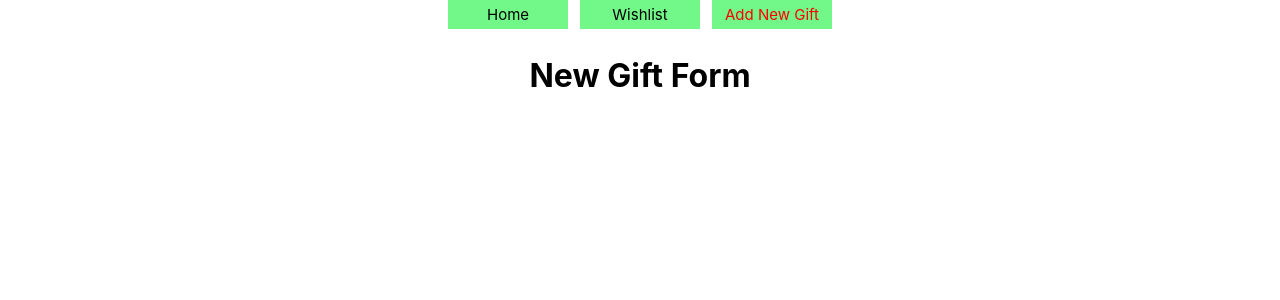
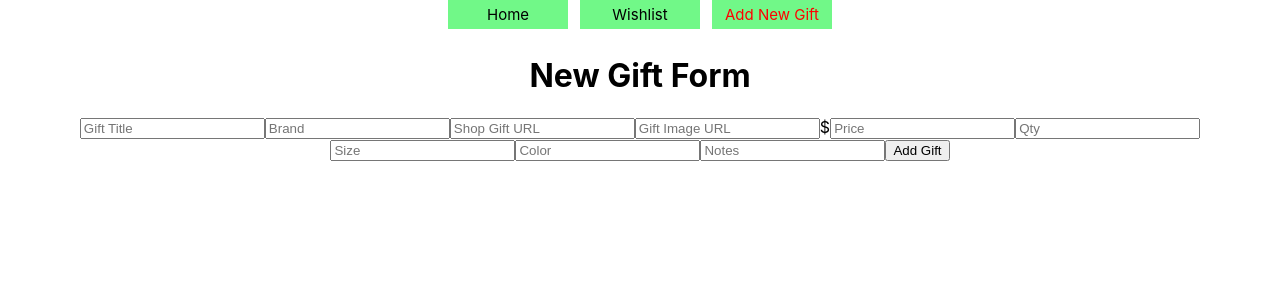
Before and after one commit to grodarte/phase-2-project, a React (Create React App) app: page /newgiftform in a window 1280 px wide. Shown: the top 300 px of the page. Built offline with nearby package versions, Linux system fonts and the light colour scheme; data requests are answered from the project's data file.

Commit message:
initial form inputs

```diff
--- a/package.json
+++ b/package.json
@@ -6,6 +6,7 @@
     "@testing-library/jest-dom": "^5.17.0",
     "@testing-library/react": "^13.4.0",
     "@testing-library/user-event": "^13.5.0",
+    "json-server": "^1.0.0-beta.3",
     "react": "^18.3.1",
     "react-dom": "^18.3.1",
     "react-router-dom": "^6.28.0",
@@ -16,7 +17,8 @@
     "start": "react-scripts start",
     "build": "react-scripts build",
     "test": "react-scripts test",
-    "eject": "react-scripts eject"
+    "eject": "react-scripts eject",
+    "server": "json-server --watch db.json"
   },
   "eslintConfig": {
     "extends": [
--- a/src/components/NewGiftForm.js
+++ b/src/components/NewGiftForm.js
@@ -1,10 +1,38 @@
+import { useState } from "react"
 import { useOutletContext } from "react-router-dom"
 
+const blankGiftForm = {
+    name: "",
+    brand: "",
+    image: "",
+    url: "",
+    price: "",
+    qty: "",
+    size: "",
+    color: "",
+    notes: "",
+    purchased: false
+}
+
 function NewGiftForm(){
+    const [newGiftForm, setNewGiftForm] = useState(blankGiftForm)
 
     return (
         <main>
             <h1>New Gift Form</h1>
+            <form action="submit" id="new-gift-form">
+                <input type="text" placeholder="Gift Title" name="name"/>
+                <input type="text" placeholder="Brand" name="brand"/>
+                <input type="url" placeholder="Shop Gift URL" name="url"/>
+                <input type="url"placeholder="Gift Image URL" name="image"/>
+                $<input type="number" step="0.01" placeholder="Price" name="price"/>
+                <input type="number" step="1" min="0" placeholder="Qty" name="qty"/>
+                <input type="number" step="0.1" min="0" placeholder="Size" name="size"/>
+                <input type="text" placeholder="Color" name="color"/>
+                <input type="text" placeholder="Notes" name="notes"/>
+                <button type="submit">Add Gift</button>
+
+            </form>
             {/* controlled form with submittal resulting in POST request / updating parent state / clearing form */}
         </main>
     )
```
Also changed, not shown: 1 other file (tests, documents, lock files or other folders).
